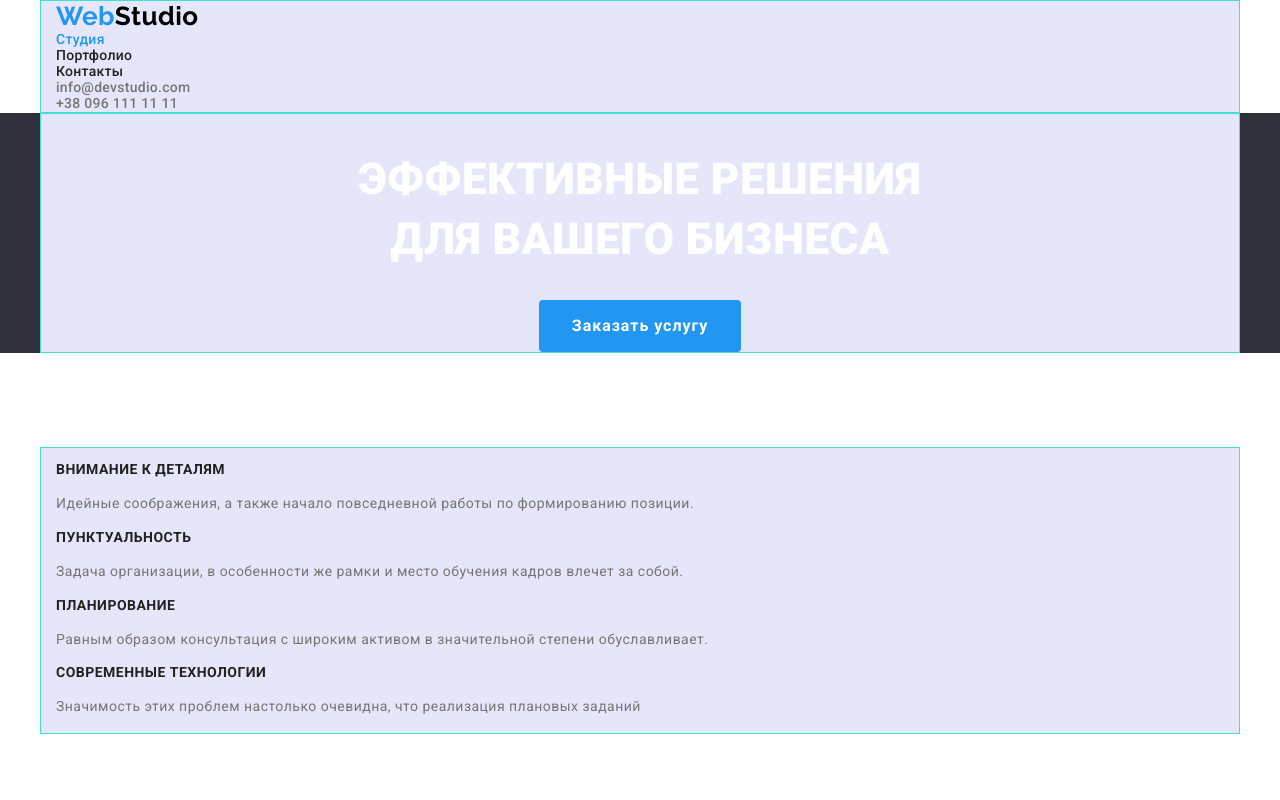
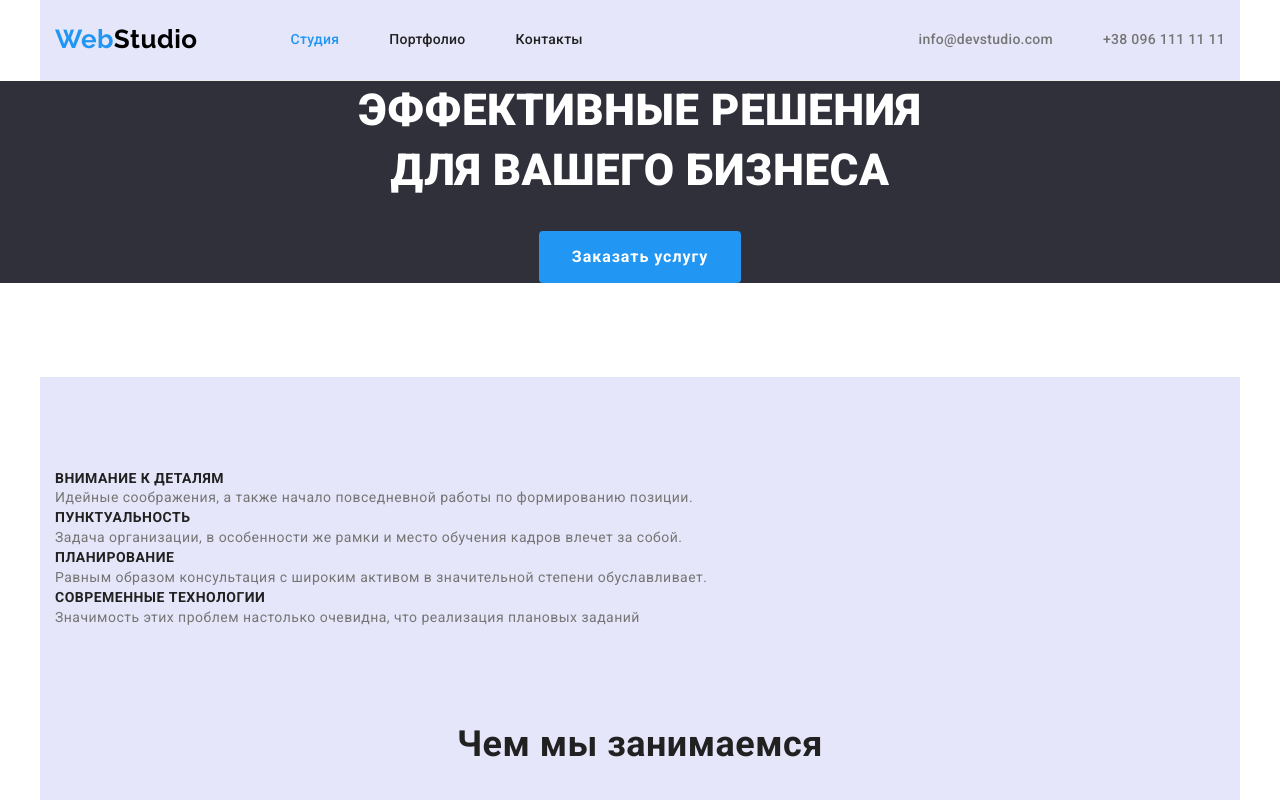
Before and after one commit to MaryaSamsonenko/goit-markup-hw-03, a plain HTML site: page index.html in a window 1280 px wide. Shown: the top 800 px of the page. Drawn offline with nearby package versions, Linux system fonts and the light colour scheme.

Commit message:
добавляет разметку хедера

```diff
--- a/css/styles.css
+++ b/css/styles.css
@@ -21,14 +21,7 @@
   --hero-background-color: #2f303a;
   --team-background-color: #f5f4fa;
 }
-html {
-  box-sizing: border-box;
-}
-*,
-*::before,
-*::after: {
-  box-sizing: inherit;
-}
+
 .list {
   list-style: none;
   margin: 0px;
@@ -38,7 +31,7 @@ html {
 .link {
   text-decoration: none;
 }
-.section {
+.container.full {
   padding-top: 94px;
   padding-bottom: 94px;
 }
@@ -48,14 +41,15 @@ body {
   letter-spacing: 0.03em;
   color: var(--primary-text-color);
 }
-/*h1,
+h1,
 h2,
 h3,
 ul,
-p {
+p,
+img {
   margin: 0px;
   padding: 0px;
-}*/
+}
 .container {
   width: 1200px;
   padding-left: 15px;
@@ -63,11 +57,29 @@ p {
   margin: 0 auto;
 
   background-color: lavender;
-  border: 1px solid turquoise;
+}
+.container.full {
+  padding-top: 94px;
+  padding-bottom: 94px;
+}
+.container.box {
+  padding-bottom: 94px;
 }
 
 /* =======Header=======*/
+.container.header {
+  display: flex;
+  align-items: center;
+  border-bottom: 1px solid #ececec;
+}
+.nav-header {
+  display: flex;
+}
+
 .logo-up {
+  padding-top: 24px;
+  padding-bottom: 25px;
+
   font-family: var(--secondary-font);
   font-weight: 700;
   font-size: 26px;
@@ -82,10 +94,20 @@ p {
 }
 .menu-list,
 .contact-top-list {
+  display: flex;
+  padding-top: 32px;
+  padding-bottom: 32px;
+
   font-weight: 500;
   font-size: 14px;
   line-height: 1.14;
   letter-spacing: 0.02em;
+}
+.contact-top-list {
+  margin-left: auto;
+}
+.menu-list {
+  margin-left: 93px;
 }
 .menu-list .link {
   color: var(--title-text-color);
@@ -101,7 +123,10 @@ p {
 .contact-top-list .link {
   color: var(--primary-text-color);
 }
-
+.menu-item:not(:last-child),
+.contact-top-item:not(:last-child) {
+  margin-right: 50px;
+}
 /* ======Hero====== */
 .slogan {
   text-align: center;
--- a/index.html
+++ b/index.html
@@ -22,8 +22,8 @@
   <body>
     <!-- ========Header======== -->
     <header class="header">
-      <div class="container">
-        <nav class="nav">
+      <div class="container header">
+        <nav class="nav-header">
           <a lang="en" class="logo-up link" href="./"><span class="logo-accent">Web</span>Studio</a>
           <ul class="menu-list list">
             <li class="menu-item">
@@ -51,7 +51,7 @@
       <!-- =========Hero======== -->
 
       <section class="slogan">
-        <div class="container">
+        <div class="container slogan">
           <h1 class="slogan-title">Эффективные решения <br />для вашего бизнеса</h1>
           <button class="modal-button" type="button">Заказать услугу</button>
         </div>
@@ -60,28 +60,28 @@
       <!-- ========Basics======== -->
 
       <section class="basics">
-        <div class="container">
+        <div class="container full">
           <h2 class="visually-hidden">Принципы работы студии</h2>
           <ul class="basics-list list">
-            <li class="basics-item">
+            <li class="basics-item item">
               <h3 class="basics-title">Внимание к деталям</h3>
               <p class="basics-desc">
                 Идейные соображения, а также начало повседневной работы по формированию позиции.
               </p>
             </li>
-            <li class="basics-item">
+            <li class="basics-item item">
               <h3 class="basics-title">Пунктуальность</h3>
               <p class="basics-desc">
                 Задача организации, в особенности же рамки и место обучения кадров влечет за собой.
               </p>
             </li>
-            <li class="basics-item">
+            <li class="basics-item item">
               <h3 class="basics-title">Планирование</h3>
               <p class="basics-desc">
                 Равным образом консультация с широким активом в значительной степени обуславливает.
               </p>
             </li>
-            <li class="basics-item">
+            <li class="basics-item item">
               <h3 class="basics-title">Современные технологии</h3>
               <p class="basics-desc">
                 Значимость этих проблем настолько очевидна, что реализация плановых заданий
@@ -92,7 +92,7 @@
       </section>
       <!-- ========About======== -->
       <section class="section">
-        <div class="container">
+        <div class="container box">
           <h2 class="subtitle">Чем мы занимаемся</h2>
           <ul class="subtitle-list list">
             <li class="subtitle-item">
@@ -116,7 +116,7 @@
       <!-- ========Team======== -->
 
       <section class="team section">
-        <div class="container">
+        <div class="container full">
           <h2 class="subtitle">Наша команда</h2>
           <ul class="team-list list">
             <li class="team-item">
@@ -171,7 +171,7 @@
     <!-- ========Footer======== -->
 
     <footer class="footer">
-      <div class="container">
+      <div class="container footer">
         <a lang="en" class="footer-logo link" href="/"
           ><span class="logo-accent">Web</span>Studio</a
         >
```
Also changed, not shown: portfolio.html (+23 -23 lines).
